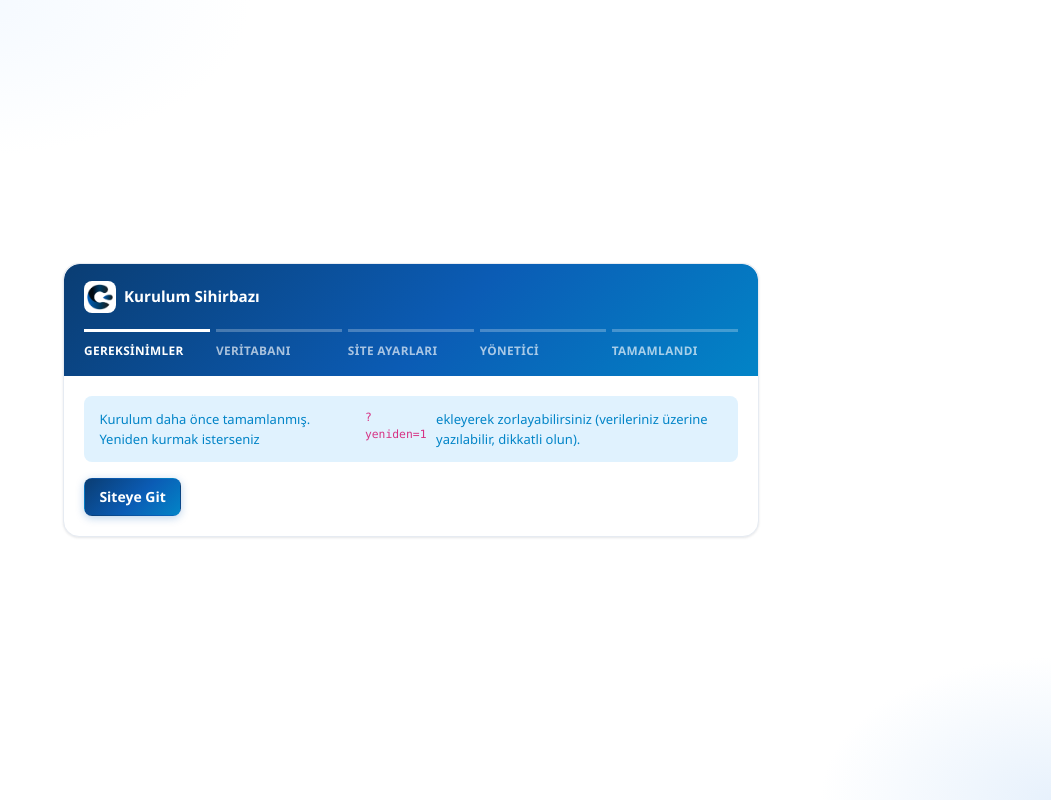
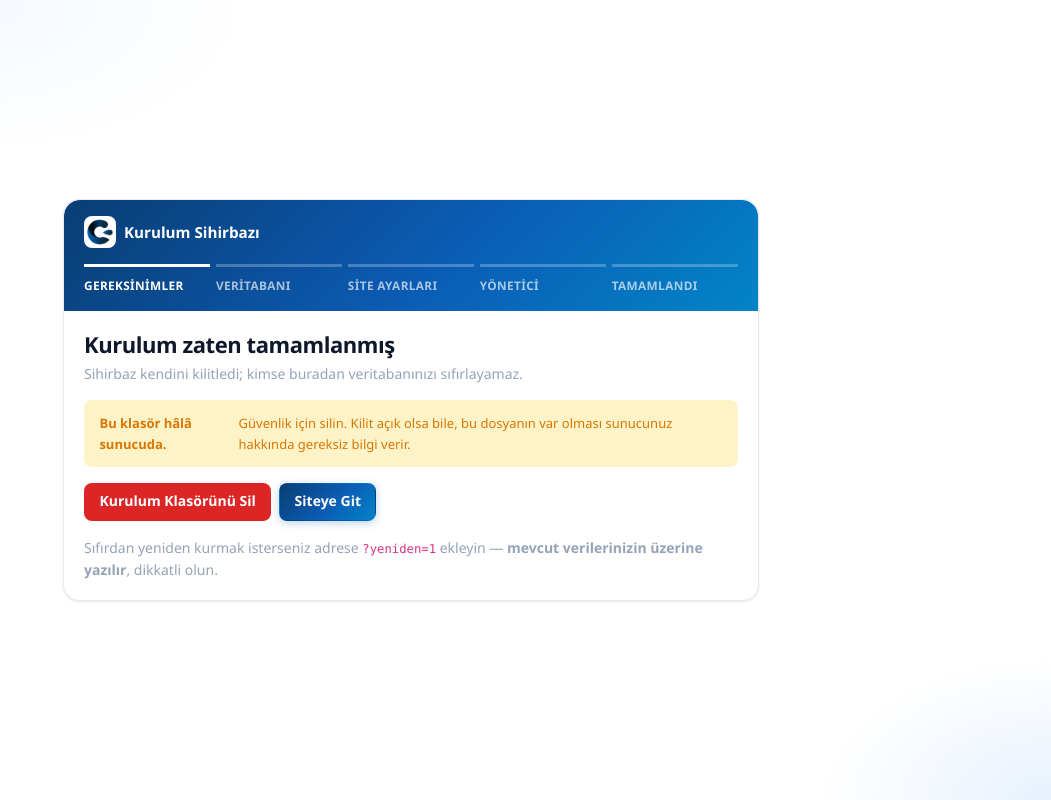
Before and after one commit to CilginYazilim/cy-php-starter, a PHP site: page /kurulum/index.php in a window 1280 px wide. Shown: the whole page, without its empty margins (229-1280 px from the left). Run offline with PHP 8.4, Linux system fonts and the light colour scheme; tables that the repository leaves empty hold one stand-in row (values such as "Sample post").

Commit message:
Kilitli kurulum ekranına da "klasörü sil" düğmesi koy
Sihirbaz kurulum bittikten sonra kendini kilitliyordu ve o ekranda
yalnızca "Siteye Git" bağlantısı vardı. Silme düğmesi sadece kurulumun
hemen ardından gelen son adımda görünüyordu.

Sorun şu: klasörü silmeyi en çok unutan kişi, o son ekranı geçip
tarayıcıyı kapatan kişidir. Geri döndüğünde kilitli ekranı görüyor ve
klasörü FTP ile elle silmesi gerekiyordu — yani düğme tam da en çok
gerektiği durumda ortada yoktu.

Silme işleminin kendisi zaten kilitten bağımsız çalışıyordu (CSRF +
"kurulum tamamlandı" kontrolü ile); eksik olan yalnızca düğmeydi.

Klonlanmış bir kurulumda uçtan uca doğrulandı: kilitli ekran → sil →
klasör gitti → site, giriş ve panel çalışmaya devam ediyor.

Co-Authored-By: Claude Opus 5 <noreply@anthropic.com>

```diff
--- a/kurulum/index.php
+++ b/kurulum/index.php
@@ -820,11 +820,33 @@ $aktifIndeks     = array_search($adim, $adimAnahtarlari, true);
 
             <?php if ($kilitli): ?>
                 <!-- ============ KİLİTLİ: kurulum zaten tamamlanmış ============ -->
-                <div class="cy-alert cy-alert--info mb-3">
-                    Kurulum daha önce tamamlanmış. Yeniden kurmak isterseniz
-                    <code>?yeniden=1</code> ekleyerek zorlayabilirsiniz (verileriniz üzerine yazılabilir, dikkatli olun).
+                <h2 class="cy-title mb-1">Kurulum zaten tamamlanmış</h2>
+                <p class="cy-subtitle mb-3">Sihirbaz kendini kilitledi; kimse buradan veritabanınızı sıfırlayamaz.</p>
+
+                <?php /* Bu ekranda da silme düğmesi VARDIR. Kullanıcı kurulumu
+                         bitirip tarayıcıyı kapatmış, sonra "klasörü silmeyi
+                         unutmuştum" diye geri dönmüş olabilir. Düğme yalnızca
+                         son ekranda olsaydı, tam da en çok gereken durumda
+                         ortada olmazdı. */ ?>
+                <div class="cy-alert cy-alert--warning mb-3">
+                    <strong>Bu klasör hâlâ sunucuda.</strong> Güvenlik için silin.
+                    Kilit açık olsa bile, bu dosyanın var olması sunucunuz hakkında
+                    gereksiz bilgi verir.
                 </div>
-                <a class="btn cy-btn cy-btn--primary" href="../index.php">Siteye Git</a>
+
+                <div class="d-flex flex-wrap gap-2 mb-3">
+                    <form method="post" action="index.php">
+                        <input type="hidden" name="csrf_token" value="<?= e($csrfToken) ?>">
+                        <input type="hidden" name="islem" value="temizle">
+                        <button type="submit" class="btn cy-btn cy-btn--danger">Kurulum Klasörünü Sil</button>
+                    </form>
+                    <a class="btn cy-btn cy-btn--primary" href="../index.php">Siteye Git</a>
+                </div>
+
+                <p class="cy-subtitle mb-0">
+                    Sıfırdan yeniden kurmak isterseniz adrese <code>?yeniden=1</code> ekleyin —
+                    <strong>mevcut verilerinizin üzerine yazılır</strong>, dikkatli olun.
+                </p>
 
             <?php elseif ($adim === 'gereksinimler'): ?>
                 <!-- ============ ADIM 1 ============ -->
```
